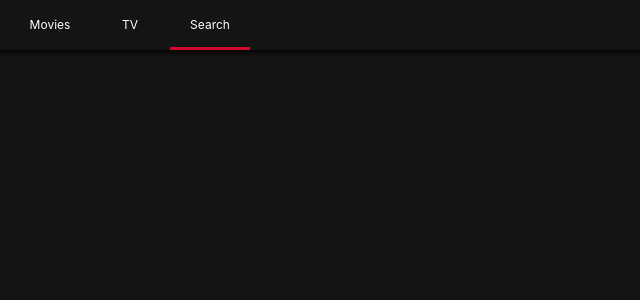
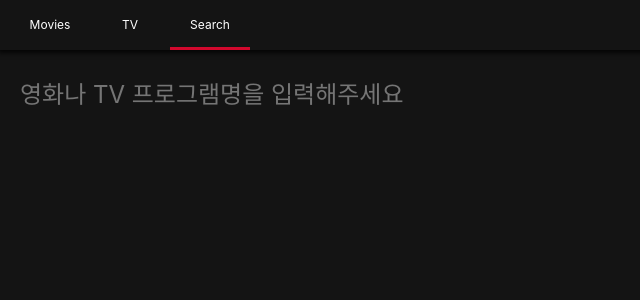
Before and after one commit to AutumnWithJay/react_movie, a React (Create React App) app: page /search in a window 1280 px wide. Shown: the top 300 px of the page, without its empty margins (0-640 px from the left). Built offline with nearby package versions, Linux system fonts and the light colour scheme.

Commit message:
Add: Search Results

```diff
--- a/src/Routes/Home/HomePresenter.js
+++ b/src/Routes/Home/HomePresenter.js
@@ -5,7 +5,7 @@ import Section from 'Components/Section';
 import Loader from 'Components/Loader';
 
 const Container = styled.div`
-  padding: 0px 10px;
+  padding: 0px 20px;
 `;
 
 const HomePresenter = ({ nowPlaying, upComing, popular, error, loading }) =>
--- a/src/Routes/Search/SearchContainer.js
+++ b/src/Routes/Search/SearchContainer.js
@@ -11,11 +11,20 @@ export default class extends React.Component {
     loading: false,
   };
 
-  handleSubmit = () => {
+  handleSubmit = (e) => {
+    e.preventDefault();
+
     const { searchTerm } = this.state;
     if (searchTerm !== '') {
       this.searchByTerm();
     }
+  };
+
+  updateTerm = (e) => {
+    const {
+      target: { value },
+    } = e;
+    this.setState({ searchTerm: value });
   };
 
   searchByTerm = async (term) => {
@@ -46,6 +55,7 @@ export default class extends React.Component {
         error={error}
         loading={loading}
         handleSubmit={this.handleSubmit}
+        updateTerm={this.updateTerm}
       />
     );
   }
--- a/src/Routes/Search/SearchPresenter.js
+++ b/src/Routes/Search/SearchPresenter.js
@@ -1,9 +1,63 @@
 import React from 'react';
 import PropTypes from 'prop-types';
 import styled from 'styled-components';
+import Loader from 'Components/Loader';
+import Section from 'Components/Section';
 
-const SearchPresenter = ({ movieResults, tvResults, error, loading, searchTerm, handleSubmit }) =>
-  null;
+const Container = styled.div`
+  padding: 0px 20px;
+`;
+
+const Form = styled.form`
+  width: 100%;
+  margin-bottom: 50px;
+`;
+
+const Input = styled.input`
+  all: unset;
+  width: 100%;
+  font-size: 24px;
+`;
+
+const SearchPresenter = ({
+  movieResults,
+  tvResults,
+  error,
+  loading,
+  searchTerm,
+  handleSubmit,
+  updateTerm,
+}) => (
+  <Container>
+    <Form onSubmit={handleSubmit}>
+      <Input
+        placeholder="영화나 TV 프로그램명을 입력해주세요"
+        value={searchTerm}
+        onChange={updateTerm}
+      ></Input>
+    </Form>
+    {loading ? (
+      <Loader />
+    ) : (
+      <>
+        {movieResults && movieResults.length > 0 && (
+          <Section title="영화 검색결과">
+            {movieResults.map((movie) => (
+              <span key={movie.id}>{movie.title}</span>
+            ))}
+          </Section>
+        )}
+        {tvResults && tvResults.length > 0 && (
+          <Section title="영화 검색결과">
+            {tvResults.map((show) => (
+              <span key={show.id}>{show.name}</span>
+            ))}
+          </Section>
+        )}
+      </>
+    )}
+  </Container>
+);
 
 SearchPresenter.propTypes = {
   movieResults: PropTypes.array,
@@ -12,6 +66,7 @@ SearchPresenter.propTypes = {
   loading: PropTypes.bool.isRequired,
   searchTerm: PropTypes.string,
   handleSubmit: PropTypes.func.isRequired,
+  updateTerm: PropTypes.func.isRequired,
 };
 
 export default SearchPresenter;
--- a/src/Routes/TV/TVPresenter.js
+++ b/src/Routes/TV/TVPresenter.js
@@ -5,7 +5,7 @@ import Section from 'Components/Section';
 import Loader from 'Components/Loader';
 
 const Container = styled.div`
-  padding: 0px 10px;
+  padding: 0px 20px;
 `;
 
 const TVPresenter = ({ airingToday, popular, topRated, error, loading }) =>
```
